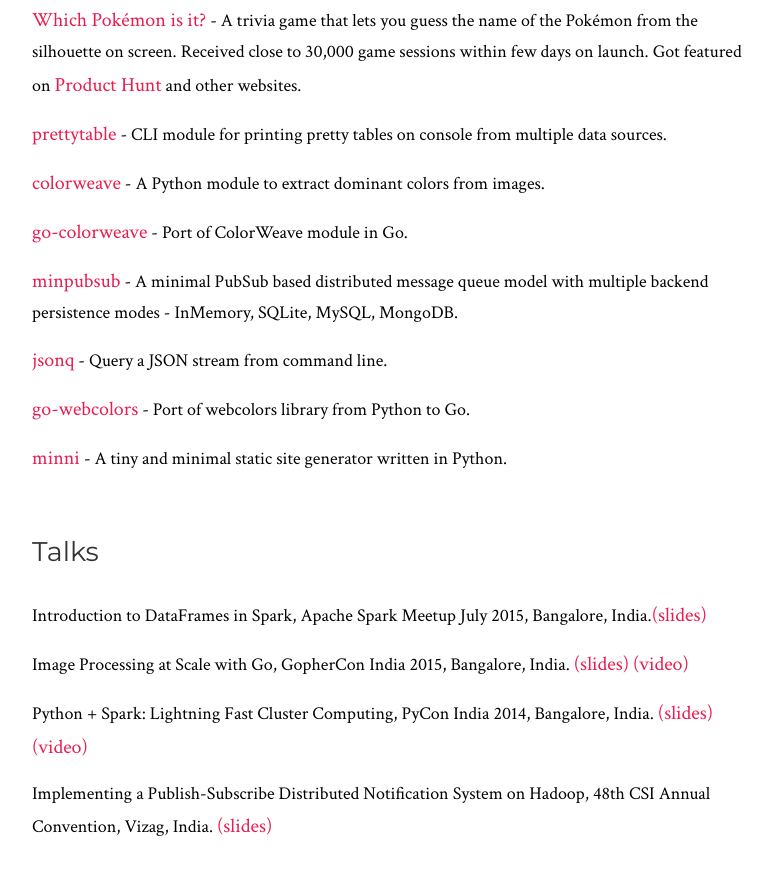
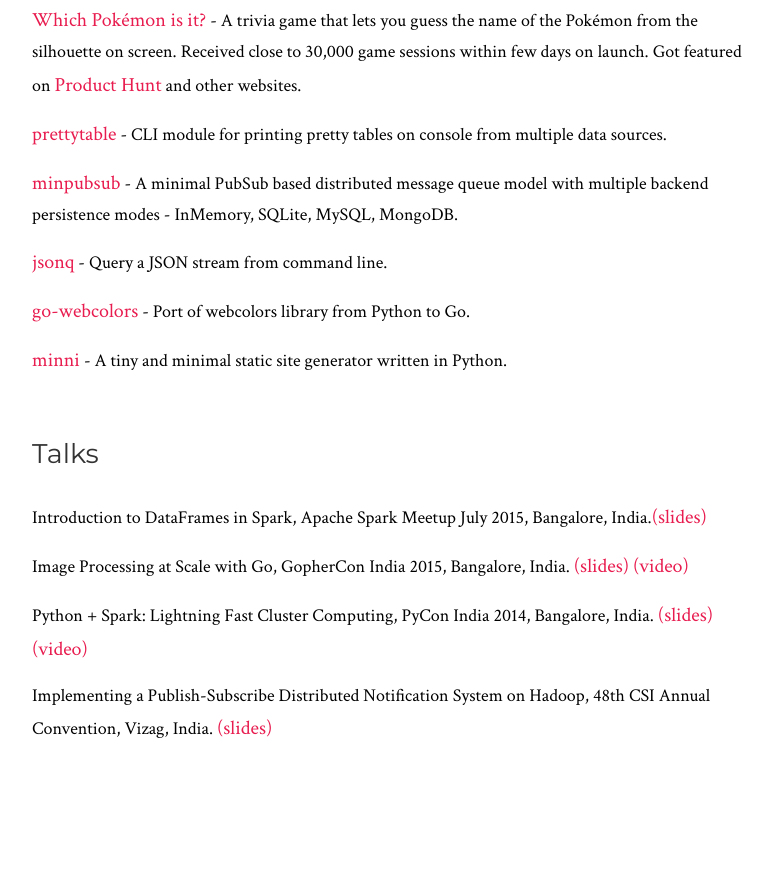
Before and after one commit to jyotiska/jyotiska.github.io, a plain HTML site: page index.html in a window 1280 px wide. Shown: the part 771-1646 px from the top of the page, without its empty margins (248-1021 px from the left). After the commit the page ends 1570 px from the top, so only its background shows below. Drawn offline with Linux system fonts and the light colour scheme.

Commit message:
removed unnecessary projects

```diff
--- a/index.html
+++ b/index.html
@@ -118,8 +118,6 @@
                 <li><a href="#">stackzed</a> - stackzed lets you create beautiful and unique stack pages for you or your organization that you can share with the rest of the world. (Inactive)</li>
                 <li><a href="http://jyotiska.github.io/pokemon/">Which Pokémon is it?</a> - A trivia game that lets you guess the name of the Pokémon from the silhouette on screen. Received close to 30,000 game sessions within few days on launch. Got featured on <a href="https://www.producthunt.com/games/which-pokemon-is-it">Product Hunt</a> and other websites.</li>
                 <li><a href="https://github.com/jyotiska/prettytable">prettytable</a> - CLI module for printing pretty tables on console from multiple data sources.</li>
-                <li><a href="https://github.com/jyotiska/colorweave">colorweave</a> - A Python module to extract dominant colors from images.</li>
-                <li><a href="https://github.com/jyotiska/go-colorweave">go-colorweave</a> - Port of ColorWeave module in Go.</li>
                 <li><a href="https://github.com/jyotiska/minpubsub">minpubsub</a> - A minimal PubSub based distributed message queue model with multiple backend persistence modes - InMemory, SQLite, MySQL, MongoDB.</li>
                 <li><a href="https://github.com/jyotiska/jsonq">jsonq</a> - Query a JSON stream from command line.</li>
                 <li><a href="https://github.com/jyotiska/go-webcolors">go-webcolors</a> - Port of webcolors library from Python to Go.</li>
```
